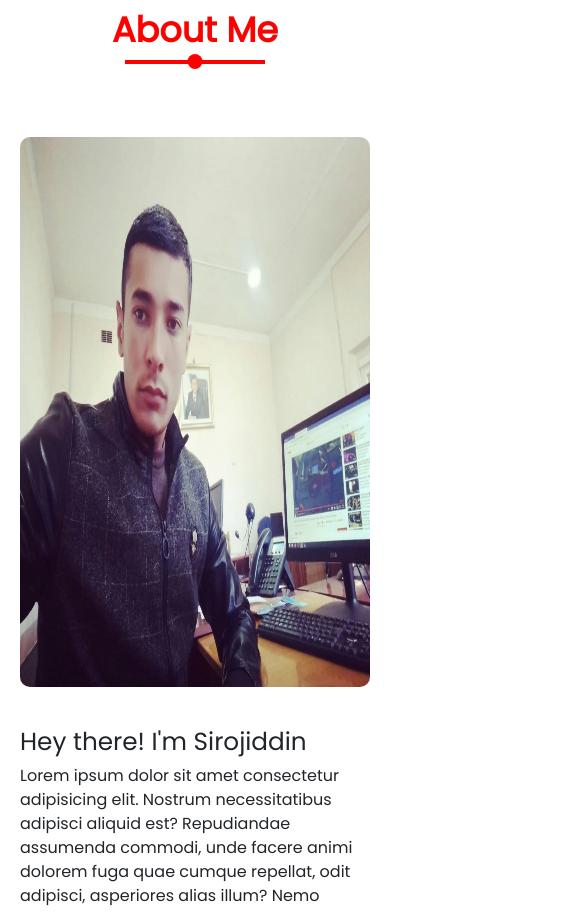
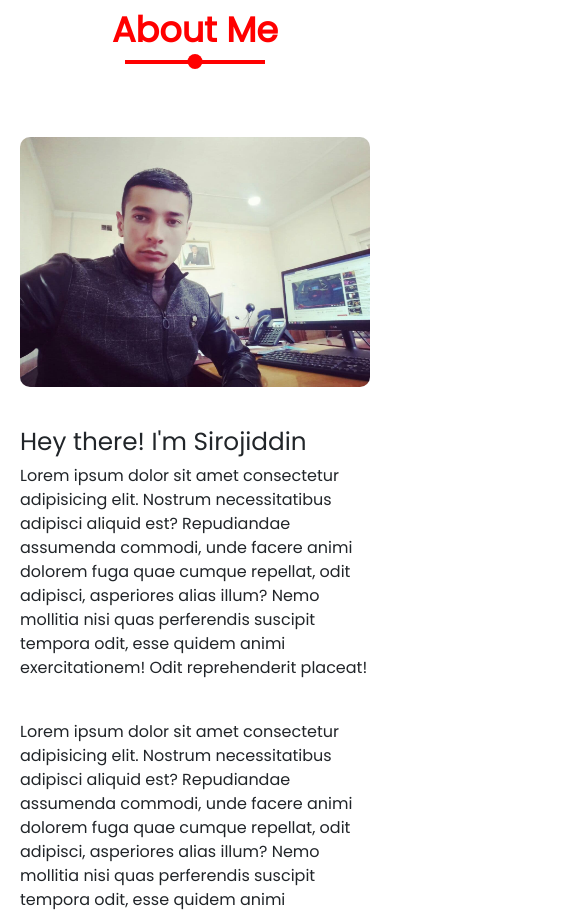
Before and after one commit to sirojiddin998/JavaScript_Portifolio, a plain HTML site: page index.html in a window 390 px wide. Shown: the part 920-1832 px from the top of the page, 585 px wide, since content can reach past the window. Drawn offline with nearby package versions, Linux system fonts and the light colour scheme.

Commit message:
responsive mobilni

```diff
--- a/index.html
+++ b/index.html
@@ -60,7 +60,7 @@
       <div class="content">
         <div class="column col-left reveal">
           <div class="img-card">
-            <img src="./main/rasm2.jpg" width="200px" alt="" />
+            <img src="./main/rasm2.jpg" alt="" class="myPhoto" />
           </div>
         </div>
         <div class="column col-right reveal">
--- a/style.css
+++ b/style.css
@@ -46,6 +46,7 @@ header .navigation a:hover {
 }
 section {
   padding: 100px;
+  width: 100%;
 }
 .main {
   position: relative;
@@ -59,7 +60,7 @@ section {
   background-attachment: fixed;
 }
 .main .content {
-  min-width: 800px;
+  min-width: 100%;
 }
 .main .content h2 {
   color: #fff;
@@ -165,6 +166,7 @@ section {
 .about .content {
   position: relative;
   width: 100%;
+  height: auto;
   display: flex;
   justify-content: space-between;
   margin-top: 20px;
@@ -181,6 +183,7 @@ section {
 .about .content .img-card {
   position: relative;
   width: 100%;
+
   min-height: 550px;
 }
 .about .content .img-card img {
@@ -460,7 +463,11 @@ footer p {
   margin-top: 14px;
 }
 /* Media */
-@media (max-width: 1129px) {
+@media (max-width: 1200px) {
+  main {
+    width: 100%;
+  }
+
   header {
     padding: 12px 20px;
   }
@@ -551,6 +558,13 @@ footer p {
   .contact-form {
     padding: 35px 40px;
   }
+  .about .content .img-card {
+    min-height: 250px;
+  }
+  .about .content .img-card img {
+    height: 250px;
+  }
+}
 .scrollTotob {
   z-index: 999;
   position: fixed;
@@ -572,8 +586,6 @@ footer p {
   right: 20px;
   opacity: 1;
 }
-}
-
 .reveal {
   position: relative;
   transform: translateY(50px);
```
Lines whose indentation alone changed are shown as unchanged.
